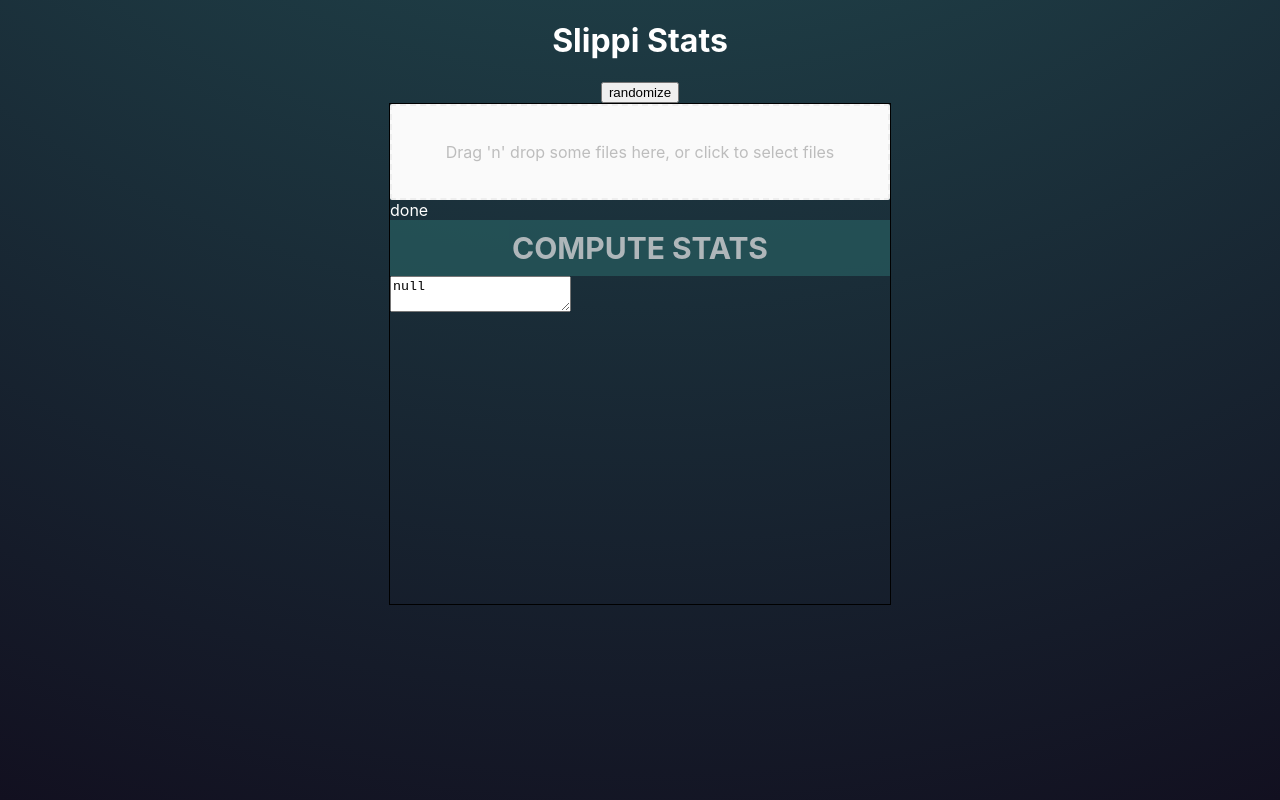
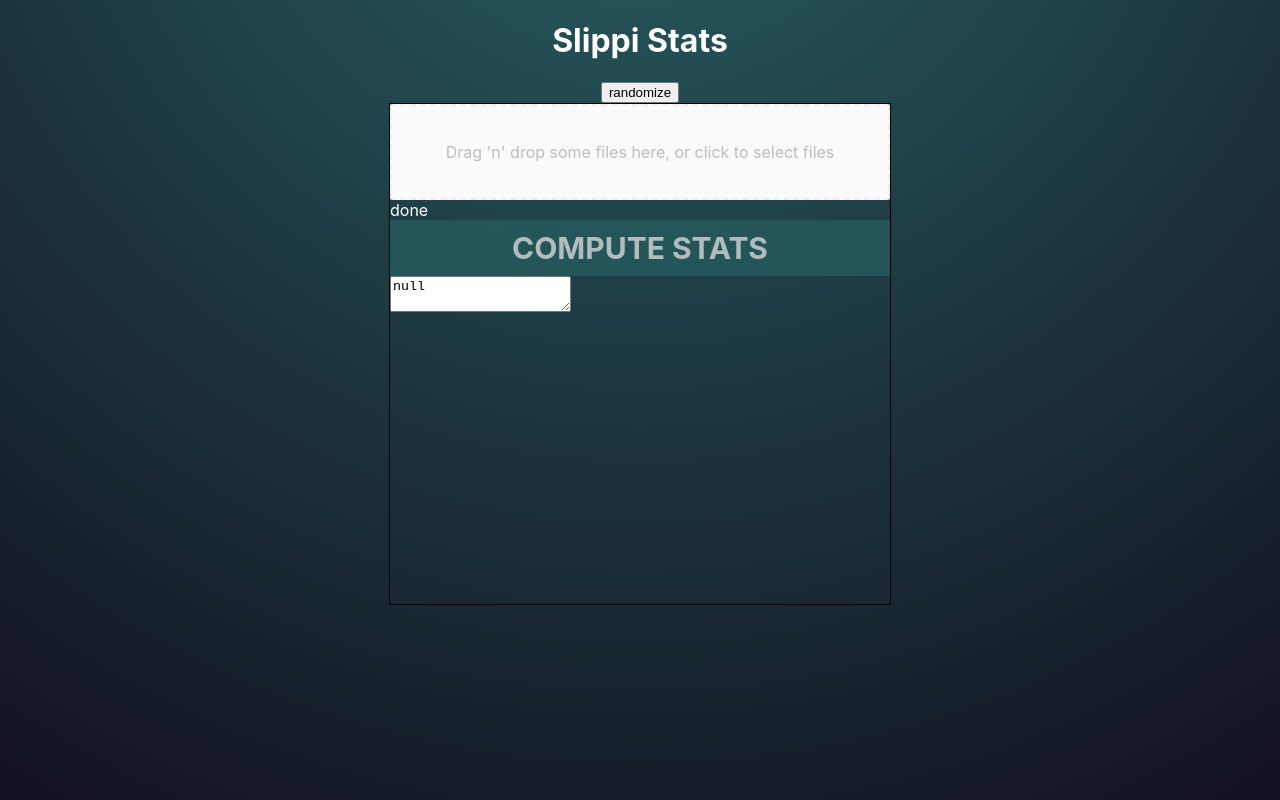
Before and after one commit to vinceau/slippi-stats, a React (Create React App) app: page / in a window 1280 px wide. Built offline with nearby package versions, Linux system fonts and the light colour scheme; the HTML template or start-up script is replaced by a standard one.

Commit message:
Adjust background gradient center

```diff
--- a/src/index.scss
+++ b/src/index.scss
@@ -14,7 +14,7 @@
 body {
   font-size: 1.6em;
   color: white;
-  background: radial-gradient(circle at center -100%, #286163, #121020);
+  background: radial-gradient(circle at center -30%, #286163, #121020);
   font-family: -apple-system, BlinkMacSystemFont, "Segoe UI", "Roboto", "Oxygen", "Ubuntu", "Cantarell", "Fira Sans",
     "Droid Sans", "Helvetica Neue", sans-serif;
   -webkit-font-smoothing: antialiased;
```
